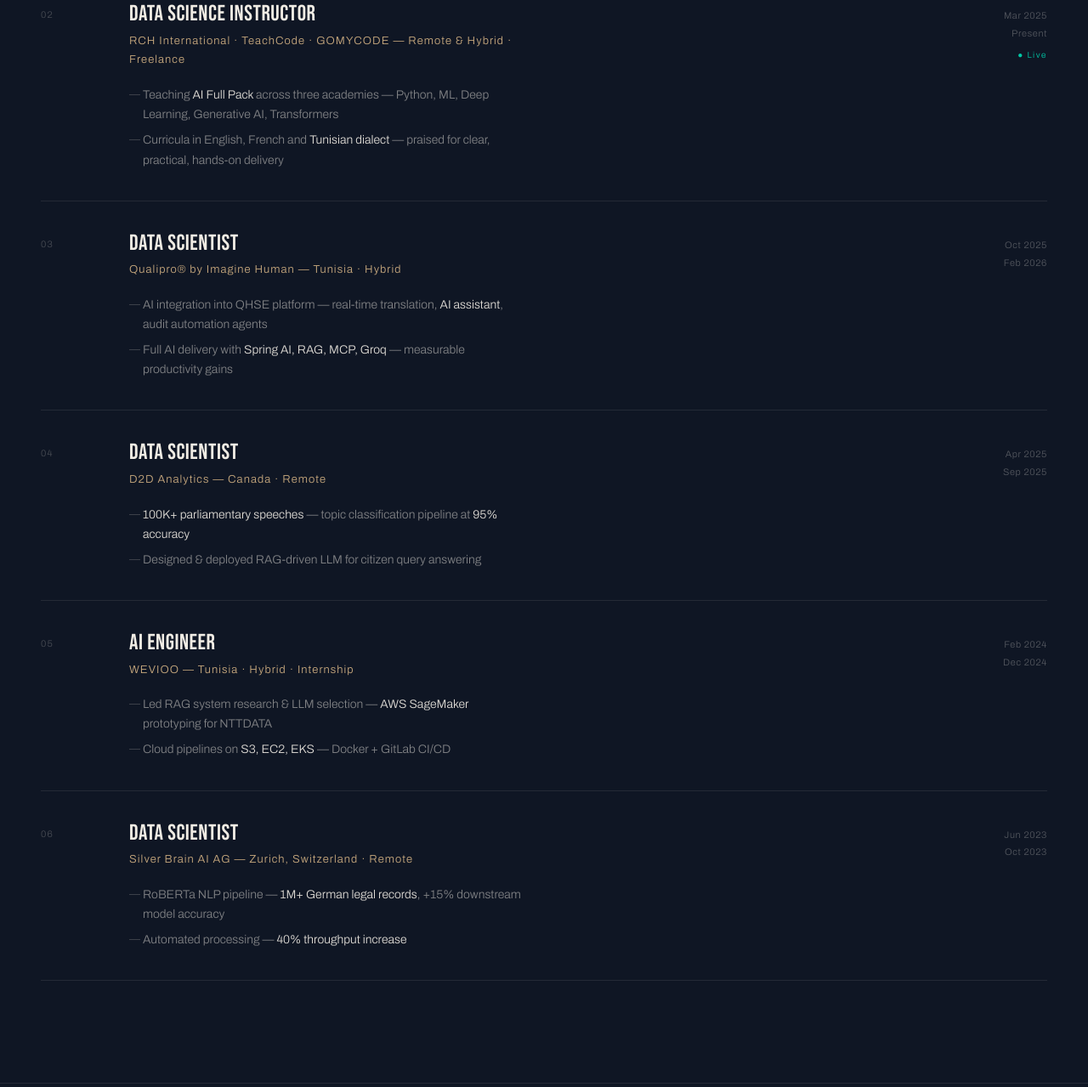
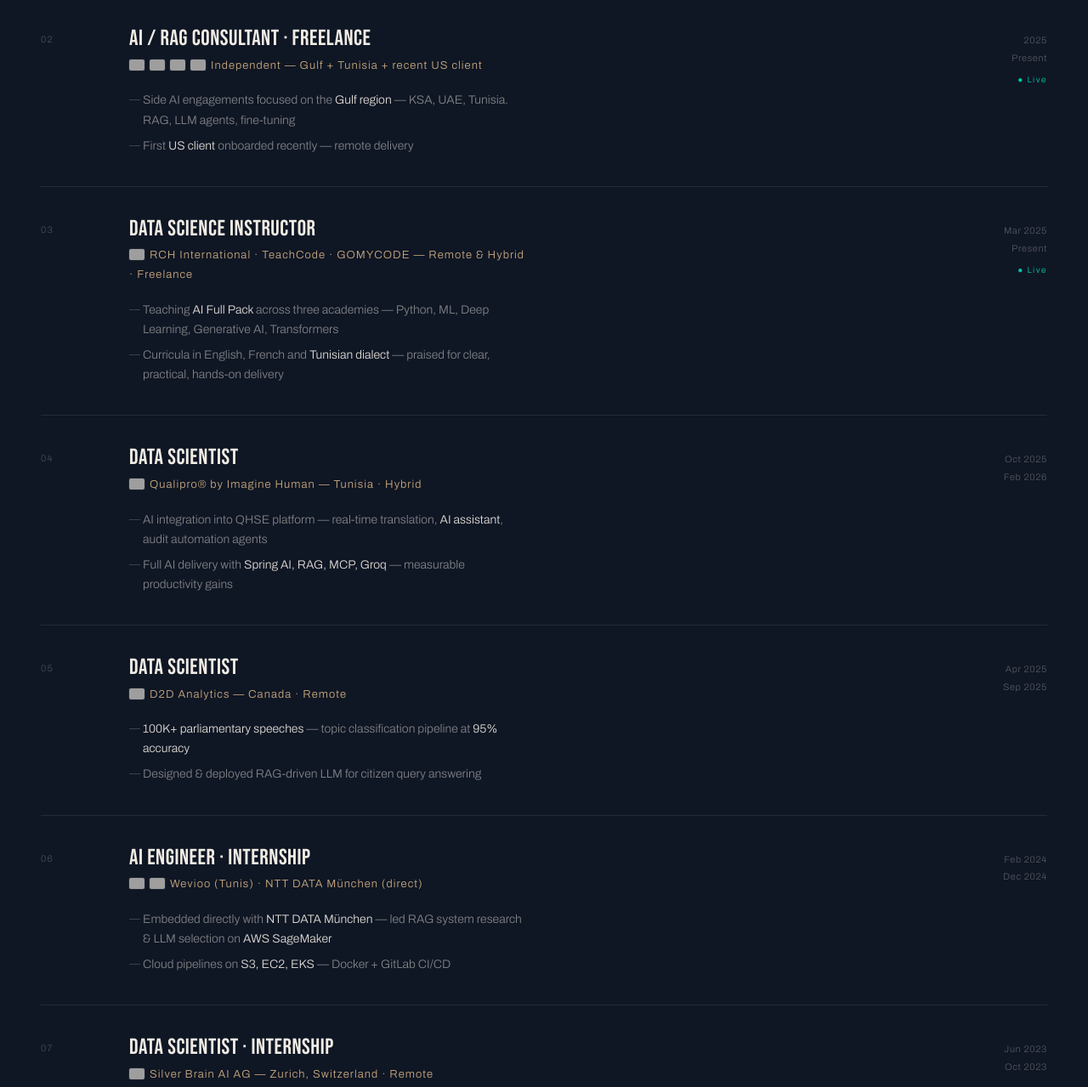
Before and after one commit to Abdelkerim-Dassi/portfolio-abdelkerim, a plain HTML site: page work.html in a window 1280 px wide. Shown: the part 1067-2346 px from the top of the page at 85% size. Drawn offline with nearby package versions, Linux system fonts and the light colour scheme; no server answers; grey boxes are pictures that could not be loaded.

Commit message:
refined light mode

```diff
--- a/assets/styles.css
+++ b/assets/styles.css
@@ -43,6 +43,22 @@ body {
 
 a { text-decoration:none; color:inherit; }
 em { font-style:italic; }
+
+.flag {
+  display: inline-block;
+  width: 18px; height: 13px;
+  vertical-align: -2px;
+  margin-right: 6px;
+  border-radius: 2px;
+  box-shadow: 0 0 0 1px rgba(240,236,228,.06);
+  object-fit: cover;
+}
+[data-theme="light"] .flag { box-shadow: 0 0 0 1px rgba(15,31,58,.08); }
+.flag-inline {
+  width: 16px; height: 12px;
+  margin: 0 4px;
+  vertical-align: -1px;
+}
 
 /* ─────────────────────────────────────
    GRAIN
--- a/work.html
+++ b/work.html
@@ -34,7 +34,7 @@
 <header class="page-head">
   <div class="page-eyebrow">Work history &amp; projects</div>
   <h1 class="page-title">Work</h1>
-  <p class="page-lede">Six years across <em>data science, AI engineering, and teaching</em> — from German legal NLP at Silver Brain to RAG production at Qualipro and now AI lead at 1morething Ventures.</p>
+  <p class="page-lede">In AI since <em>2021</em> — internships and freelance through my engineering degree (Esprit, early 2025), then AI Lead at <em>1morething Ventures</em> in <img class="flag flag-inline" src="https://flagcdn.com/16x12/ae.png" alt="UAE" width="16" height="12">Sharjah. Freelance focus across the Gulf — <img class="flag flag-inline" src="https://flagcdn.com/16x12/sa.png" alt="KSA" width="16" height="12">KSA · <img class="flag flag-inline" src="https://flagcdn.com/16x12/ae.png" alt="UAE" width="16" height="12">UAE · <img class="flag flag-inline" src="https://flagcdn.com/16x12/tn.png" alt="Tunisia" width="16" height="12">Tunisia — with a recent first <img class="flag flag-inline" src="https://flagcdn.com/16x12/us.png" alt="USA" width="16" height="12">US client.</p>
 </header>
 
 <section id="experience" class="sec">
@@ -48,7 +48,7 @@
       <span class="e-num">01</span>
       <div>
         <div class="e-role">AI Engineer</div>
-        <div class="e-co">1morething Ventures — Tunisia · Hybrid</div>
+        <div class="e-co"><img class="flag" src="https://flagcdn.com/16x12/ae.png" alt="UAE" width="16" height="12">1morething Ventures — Sharjah, UAE · Hybrid</div>
         <ul class="e-bullets">
           <li>Architect and deploy scalable ML products across B2B portfolio — <b>MEA &amp; Central Asia</b> startups</li>
           <li>Define AI strategy, productionize <b>RAG / LLM solutions</b>, mentor engineers on MLOps &amp; model governance</li>
@@ -61,8 +61,22 @@
     <div class="exp-row r">
       <span class="e-num">02</span>
       <div>
+        <div class="e-role">AI / RAG Consultant · Freelance</div>
+        <div class="e-co"><img class="flag" src="https://flagcdn.com/16x12/sa.png" alt="KSA" width="16" height="12"><img class="flag" src="https://flagcdn.com/16x12/ae.png" alt="UAE" width="16" height="12"><img class="flag" src="https://flagcdn.com/16x12/tn.png" alt="Tunisia" width="16" height="12"><img class="flag" src="https://flagcdn.com/16x12/us.png" alt="USA" width="16" height="12">Independent — Gulf + Tunisia + recent US client</div>
+        <ul class="e-bullets">
+          <li>Side AI engagements focused on the <b>Gulf region</b> — KSA, UAE, Tunisia. RAG, LLM agents, fine-tuning</li>
+          <li>First <b>US client</b> onboarded recently — remote delivery</li>
+        </ul>
+      </div>
+      <div></div>
+      <div class="e-date">2025<br>Present<span class="e-now">● Live</span></div>
+    </div>
+
+    <div class="exp-row r">
+      <span class="e-num">03</span>
+      <div>
         <div class="e-role">Data Science Instructor</div>
-        <div class="e-co">RCH International · TeachCode · GOMYCODE — Remote &amp; Hybrid · Freelance</div>
+        <div class="e-co"><img class="flag" src="https://flagcdn.com/16x12/tn.png" alt="Tunisia" width="16" height="12">RCH International · TeachCode · GOMYCODE — Remote &amp; Hybrid · Freelance</div>
         <ul class="e-bullets">
           <li>Teaching <b>AI Full Pack</b> across three academies — Python, ML, Deep Learning, Generative AI, Transformers</li>
           <li>Curricula in English, French and <b>Tunisian dialect</b> — praised for clear, practical, hands-on delivery</li>
@@ -73,10 +87,10 @@
     </div>
 
     <div class="exp-row r">
-      <span class="e-num">03</span>
+      <span class="e-num">04</span>
       <div>
         <div class="e-role">Data Scientist</div>
-        <div class="e-co">Qualipro® by Imagine Human — Tunisia · Hybrid</div>
+        <div class="e-co"><img class="flag" src="https://flagcdn.com/16x12/tn.png" alt="Tunisia" width="16" height="12">Qualipro® by Imagine Human — Tunisia · Hybrid</div>
         <ul class="e-bullets">
           <li>AI integration into QHSE platform — real-time translation, <b>AI assistant</b>, audit automation agents</li>
           <li>Full AI delivery with <b>Spring AI, RAG, MCP, Groq</b> — measurable productivity gains</li>
@@ -87,10 +101,10 @@
     </div>
 
     <div class="exp-row r">
-      <span class="e-num">04</span>
+      <span class="e-num">05</span>
       <div>
         <div class="e-role">Data Scientist</div>
-        <div class="e-co">D2D Analytics — Canada · Remote</div>
+        <div class="e-co"><img class="flag" src="https://flagcdn.com/16x12/ca.png" alt="Canada" width="16" height="12">D2D Analytics — Canada · Remote</div>
         <ul class="e-bullets">
           <li><b>100K+ parliamentary speeches</b> — topic classification pipeline at <b>95% accuracy</b></li>
           <li>Designed &amp; deployed RAG-driven LLM for citizen query answering</li>
@@ -101,12 +115,12 @@
     </div>
 
     <div class="exp-row r">
-      <span class="e-num">05</span>
+      <span class="e-num">06</span>
       <div>
-        <div class="e-role">AI Engineer</div>
-        <div class="e-co">WEVIOO — Tunisia · Hybrid · Internship</div>
+        <div class="e-role">AI Engineer · Internship</div>
+        <div class="e-co"><img class="flag" src="https://flagcdn.com/16x12/tn.png" alt="Tunisia" width="16" height="12"><img class="flag" src="https://flagcdn.com/16x12/de.png" alt="Germany" width="16" height="12">Wevioo (Tunis) · NTT DATA München (direct)</div>
         <ul class="e-bullets">
-          <li>Led RAG system research &amp; LLM selection — <b>AWS SageMaker</b> prototyping for NTTDATA</li>
+          <li>Embedded directly with <b>NTT DATA München</b> — led RAG system research &amp; LLM selection on <b>AWS SageMaker</b></li>
           <li>Cloud pipelines on <b>S3, EC2, EKS</b> — Docker + GitLab CI/CD</li>
         </ul>
       </div>
@@ -115,10 +129,10 @@
     </div>
 
     <div class="exp-row r">
-      <span class="e-num">06</span>
+      <span class="e-num">07</span>
       <div>
-        <div class="e-role">Data Scientist</div>
-        <div class="e-co">Silver Brain AI AG — Zurich, Switzerland · Remote</div>
+        <div class="e-role">Data Scientist · Internship</div>
+        <div class="e-co"><img class="flag" src="https://flagcdn.com/16x12/ch.png" alt="Switzerland" width="16" height="12">Silver Brain AI AG — Zurich, Switzerland · Remote</div>
         <ul class="e-bullets">
           <li>RoBERTa NLP pipeline — <b>1M+ German legal records</b>, +15% downstream model accuracy</li>
           <li>Automated processing — <b>40% throughput increase</b></li>
```
Also changed, not shown: stack.html (+1 -1 lines).
